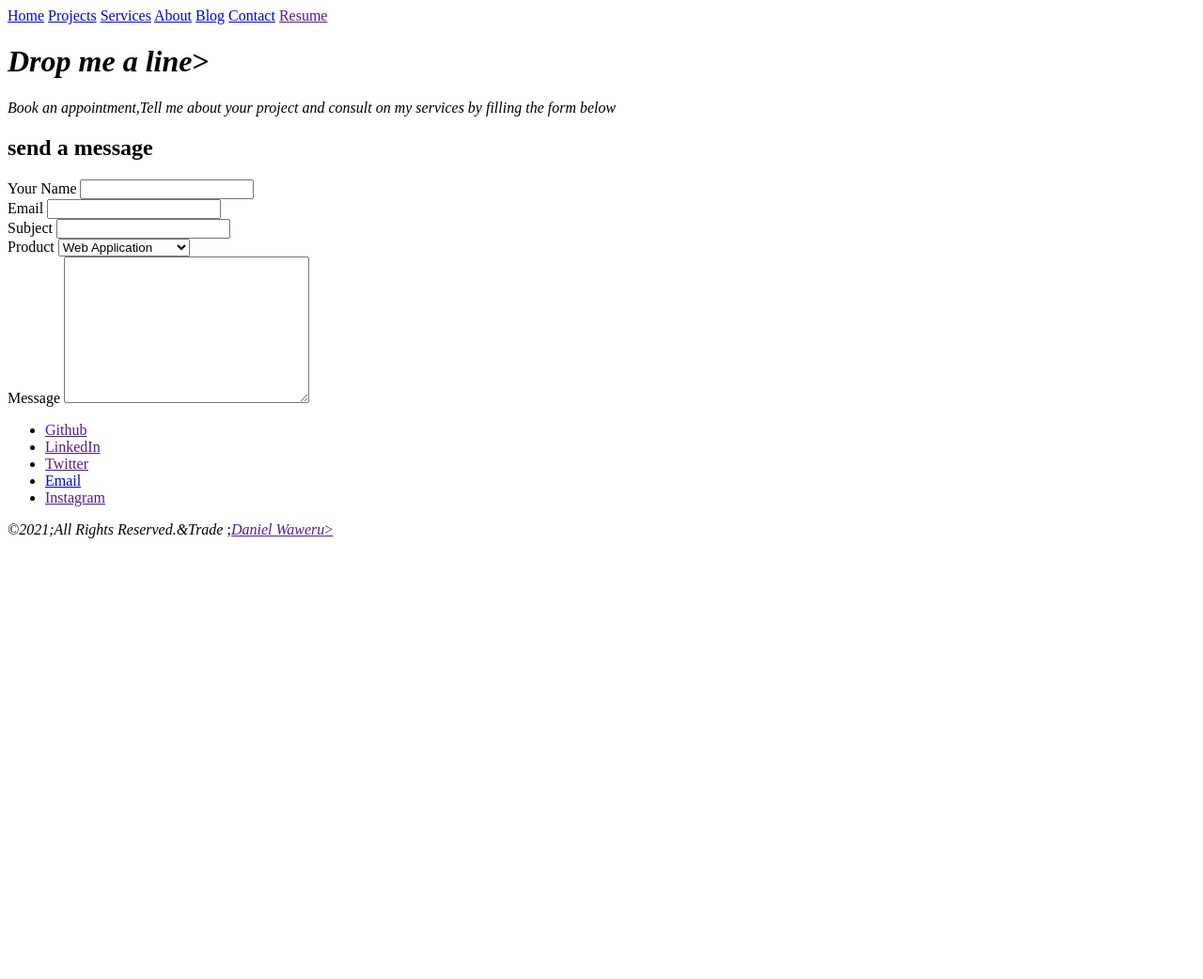
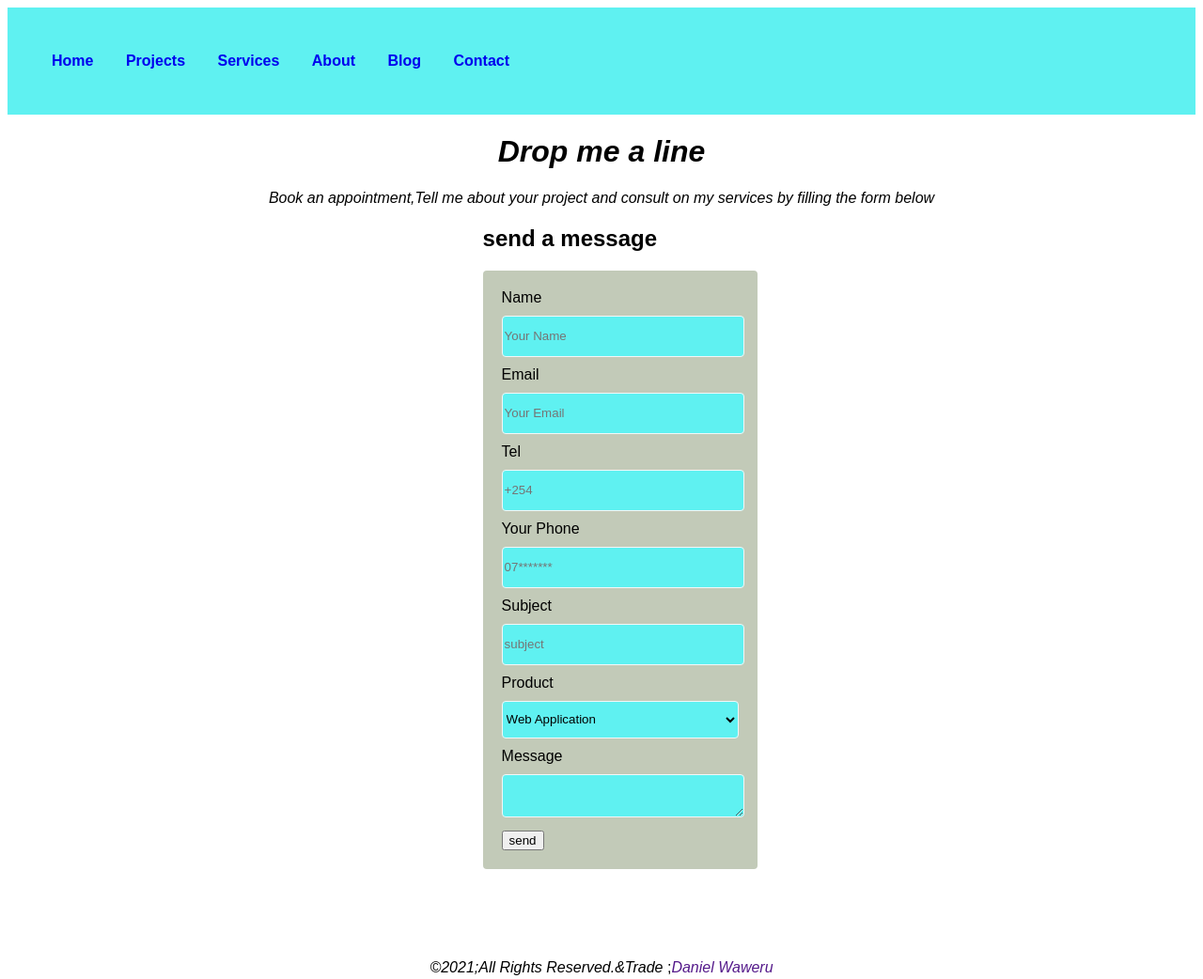
Before and after one commit to Ndungu-Waweru/waweru-styles, a plain HTML site: page contact.html in a window 1280 px wide. Shown: the whole page at 94% size. Before the commit the page ends 800 px from the top, so only its background shows below. Drawn offline with Linux system fonts and the light colour scheme.

Commit message:
Add files via upload

```diff
--- a/contact.html
+++ b/contact.html
@@ -10,71 +10,89 @@ License:MIT
     <meta charset="UTF-8" />
     <meta http-equiv="X-UA-Compatible" content="IE=edge" />
     <meta name="viewport" content="width=device-width, initial-scale=1.0" />
-    <title>Document</title>
+    <link rel="stylesheet"type="text/css"href="main.css">
+    <title>contact</title>
   </head>
+  <link rel="preconnect" href="https://fonts.googleapis.com">
+<link rel="preconnect" href="https://fonts.gstatic.com" crossorigin>
   <body>
     <!-------Navigation Bar------>
-    <nav>
-      <a href="index.html">Home</a>
-      <a href="projects.html">Projects</a>
-      <a href="services.html">Services</a>
-      <a href="about.html">About</a>
-      <a href="blog.html">Blog</a>
-      <a href="contact.html">Contact</a>
-      <a href="">Resume</a>
+    <nav class="nav-menu">
+      <div>
+      <a href="index.html"><i class="fas fa-home"></i>Home</a>
+      <a href="projects.html"><i class="fas fa-project-diagram"></i>Projects</a>
+      <a href="services.html"><i class="fab fa-servicestack"></i>Services</a>
+      <a href="about.html"><i class="fas fa-address-card"></i>About</a>
+      <a href="blog.html"><i class="fas fa-blog"></i>Blog</a>
+      <a href="contact.html"><i class="fas fa-id-card-alt"></i>Contact</a>
+    </div>
     </nav>
     <!------Hero Section-->
     <header>
-      <h1><i>Drop me a line</i>></h1>
+      <h1><i>Drop me a line</i></h1>
       <p>
         <i>
           Book an appointment,Tell me about your project and consult on my
-          services by filling the form below</i
-        >
+          services by filling the form below</i>
       </p>
     </header>
     <!--------Main Page Content-->
-    <main>
+    <main class="container">
       <h2>send a message</h2>
       <form form action="">
         <div>
-          <label for="">Your Name</label>
-          <input type="text" id="name" />
+          <label for=""> Name</label>
+          <input type="text" placeholder="Your Name" class="styles">
         </div>
+
         <div>
           <label for="">Email</label>
-          <input type="Email" name="email" id="email" />
+          <input type="text" placeholder="Your Email" class="styles">
         </div>
+
         <div>
-          <label for="subject">Subject</label>
-          <input type="text" name="Subject" id="subject" />
+          <label for="">Tel</label>
+          <input type="text" placeholder="+254" class="styles">
         </div>
+
+        <div>
+          <label for="">Your Phone</label>
+          <input type="text"placeholder="07*******" class="styles">
+        </div>
+
+        <div>
+          <label for="">Subject</label>
+          <input type="text" placeholder="subject" class="styles">
+        </div>
+
         <div>
           <label for="product">Product</label>
-          <select name="product" id="product">
+          <select name="product" id="product" class="styles">
             <option value="web">Web Application</option>
             <option value="desktop">Desktop Application</option>
             <option value="mobile">Mobile Application</option>
             <option value="other">Other</option>
           </select>
+
         </div>
         <div>
           <label for="message">Message</label>
-          <textarea name="message" id="message" cols="30" rows="10"></textarea>
+          <textarea name="message" class="styles" cols="30" rows="10"></textarea>
         </div>
-      </form>
+        <input type="submit" value="send">
+        </form>
     </main>
     <!-------Footer Section-->
     <footer>
         <footer>
-            <ul>
-              <li><a href="">Github</a></li>
-              <li><a href="">LinkedIn</a></li>
-              <li><a href="">Twitter</a></li>
-              <li><a href="mailto:">Email</a></li>
-              <li><a href="">Instagram</a></li>
+            <ul class="links">
+              <li><a href="https://github.com/NdunguWaweru99"><i class="fab fa-github"></i></a></li>
+              <li><a href="https://www.linkedin.com/in/daniel-waweru-94246b212/"><i class="fab fa-linkedin"></i></a></li>
+              <li><a href="https://twitter.com/WaweruDaniel99"><i class="fab fa-twitter"></i></a></li>
+              <li><a href="https://www.instagram.com/_just.w.a.w.e.r.u/"><i class="fab fa-instagram"></i></a></li>
+              <li><a href="mailto:danwanjiku498@gmail.com"><i class="fas fa-envelope-square"></i></a></li>
             </ul>
-            <p><i>&copy2021;All Rights Reserved.&Trade</i> ;<a href=""><i>Daniel Waweru</i>></a></p>
+            <p><i>&copy2021;All Rights Reserved.&Trade</i> ;<a href=""><i>Daniel Waweru</i></a></p>
     </footer>
   </body>
 </html>
--- a/main.css
+++ b/main.css
@@ -11,12 +11,12 @@ a {
   flex-direction: row;
   align-items: center;
   padding: 2em;
-  justify-content: space-between;
   margin: 0;
   position: sticky;
   background-color: #c2cab8;
   z-index: 2;
   background-color: rgb(95, 241, 241);
+  justify-content: space-between;
 }
 
 .nav-menu a {
@@ -31,7 +31,7 @@ a {
 
 body {
   background-color: rgba(196, 197, 192, 0.897);
-  font-family: poppins;
+  font-family: "Oswald", sans-serif;
 }
 
 .links li {
@@ -50,3 +50,30 @@ h1 {
   padding-left: 40%;
   float: center;
 }
+
+.container {
+  margin: auto;
+  width: 20%;
+  height: 20%;
+}
+
+.container form {
+  width: 100%;
+  height: 100%;
+  padding: 20px;
+  background: #c2cab8;
+  border-radius: 4px;
+}
+.container form .styles {
+  width: 100%;
+  height: 40px;
+  background: rgb(95, 241, 241);
+  border-radius: 4px;
+  border: 1px solid rgb(243, 247, 247);
+  margin: 10px 0 10px 0;
+  padding-left: 0 10px;
+}
+
+body {
+  background-color: white;
+}
```
